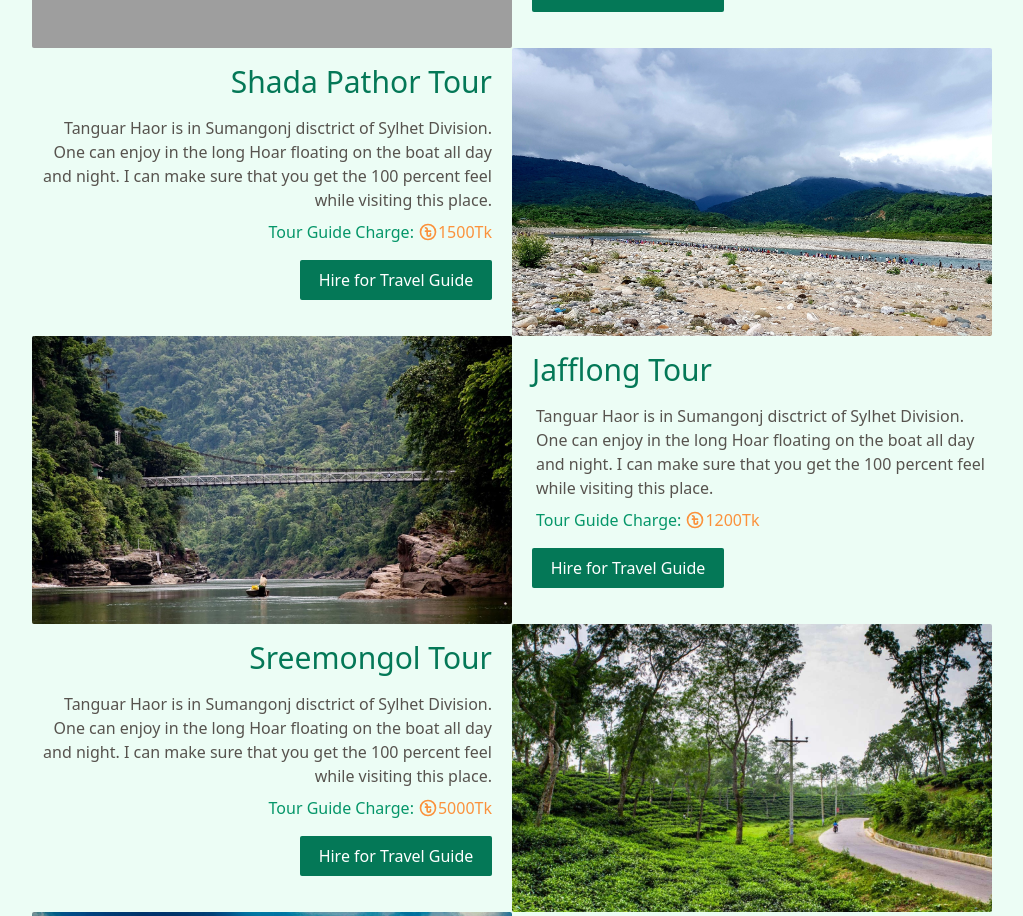
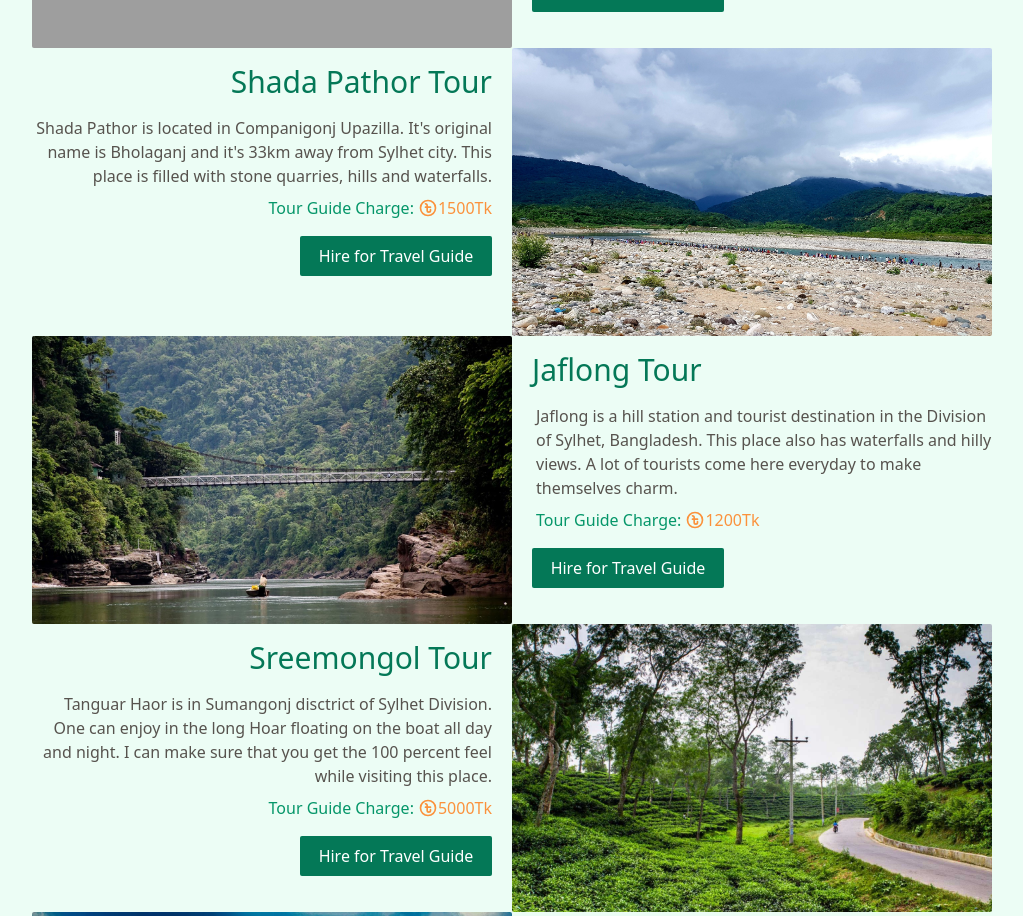
Before and after one commit to Arif-Islam/sylhet-safari, a React (Create React App) app: page / in a window 1280 px wide. Shown: the part 1407-2323 px from the top of the page, without its empty margins (128-1151 px from the left). Built offline with nearby package versions, Linux system fonts and the light colour scheme; grey boxes are pictures that could not be loaded.

Commit message:
firebase installed!

```diff
--- a/package.json
+++ b/package.json
@@ -10,6 +10,7 @@
     "@testing-library/jest-dom": "^5.16.4",
     "@testing-library/react": "^13.1.1",
     "@testing-library/user-event": "^13.5.0",
+    "firebase": "^9.6.11",
     "react": "^18.0.0",
     "react-animated-slider": "^1.1.4",
     "react-dom": "^18.0.0",
--- a/public/tours.json
+++ b/public/tours.json
@@ -10,14 +10,14 @@
         "id": 2,
         "name": "Shada Pathor Tour",
         "price": 1500,
-        "description": "Tanguar Haor is in Sumangonj disctrict of Sylhet Division. One can enjoy in the long Hoar floating on the boat all day and night. I can make sure that you get the 100 percent feel while visiting this place.",
+        "description": "Shada Pathor is located in Companigonj Upazilla. It's original name is Bholaganj and it's 33km away from Sylhet city. This place is filled with stone quarries, hills and waterfalls.",
         "image": "assets/shada pathor.jpg"
     },
     {
         "id": 3,
-        "name": "Jafflong Tour",
+        "name": "Jaflong Tour",
         "price": 1200,
-        "description": "Tanguar Haor is in Sumangonj disctrict of Sylhet Division. One can enjoy in the long Hoar floating on the boat all day and night. I can make sure that you get the 100 percent feel while visiting this place.",
+        "description": "Jaflong is a hill station and tourist destination in the Division of Sylhet, Bangladesh. This place also has waterfalls and hilly views. A lot of tourists come here everyday to make themselves charm.",
         "image": "assets/jafflong.jpg"
     },
     {
--- a/src/Pages/Login/Login.js
+++ b/src/Pages/Login/Login.js
@@ -18,7 +18,7 @@ const Login = () => {
                     <input className='bg-emerald-700  font-medium text-stone-100 rounded h-10 hover:cursor-pointer hover:bg-emerald-600' type="submit" value="Log In" />
                 </form>
                 <div className='text-emerald-700 pt-3 font-medium'>
-                    <Link to='/login'>Don't have an account?</Link>
+                    <Link to='/signup'>Don't have an account?</Link>
                 </div>
                 <div className='h-14'>
                     <p></p>
```
Also changed, not shown: 1 other file (tests, documents, lock files or other folders).
